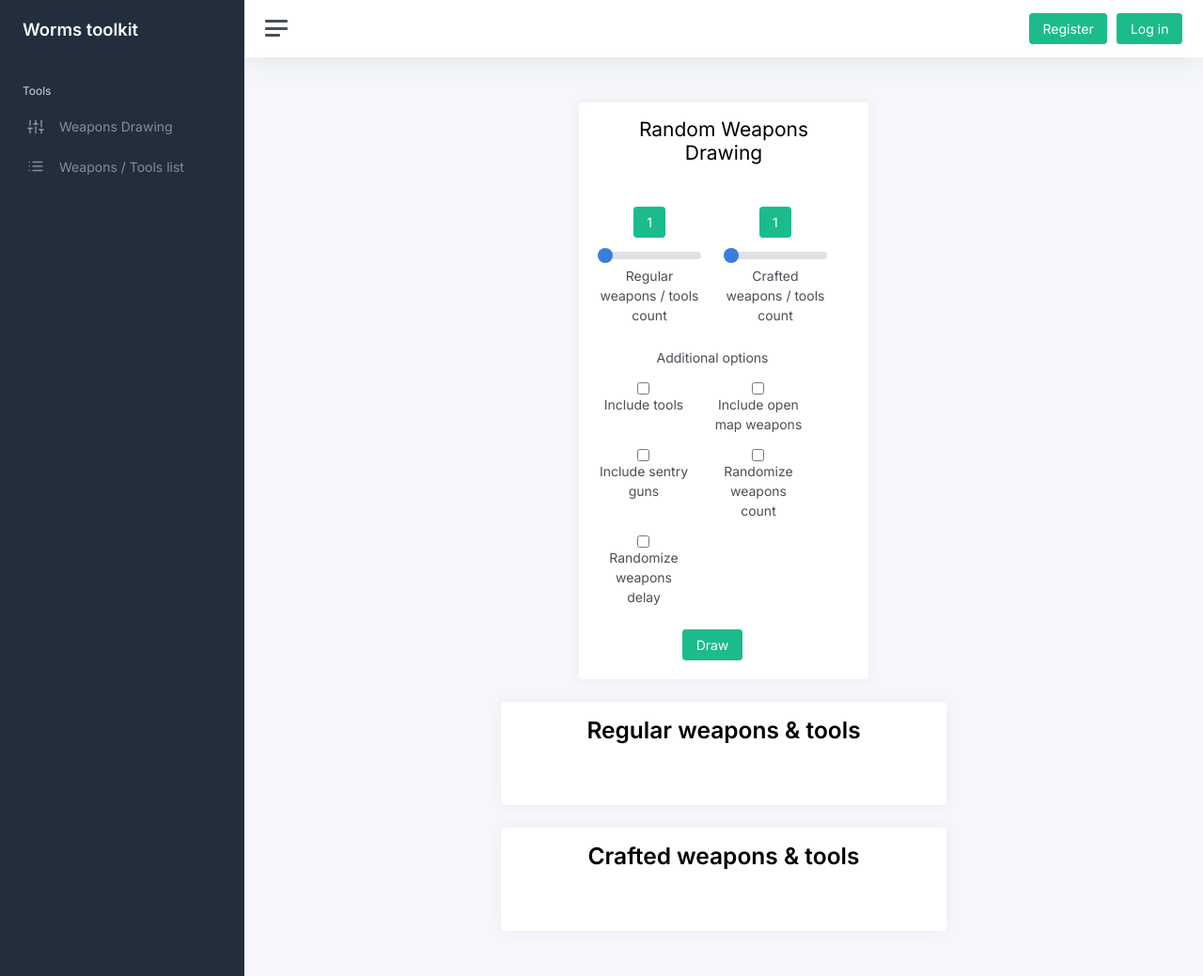
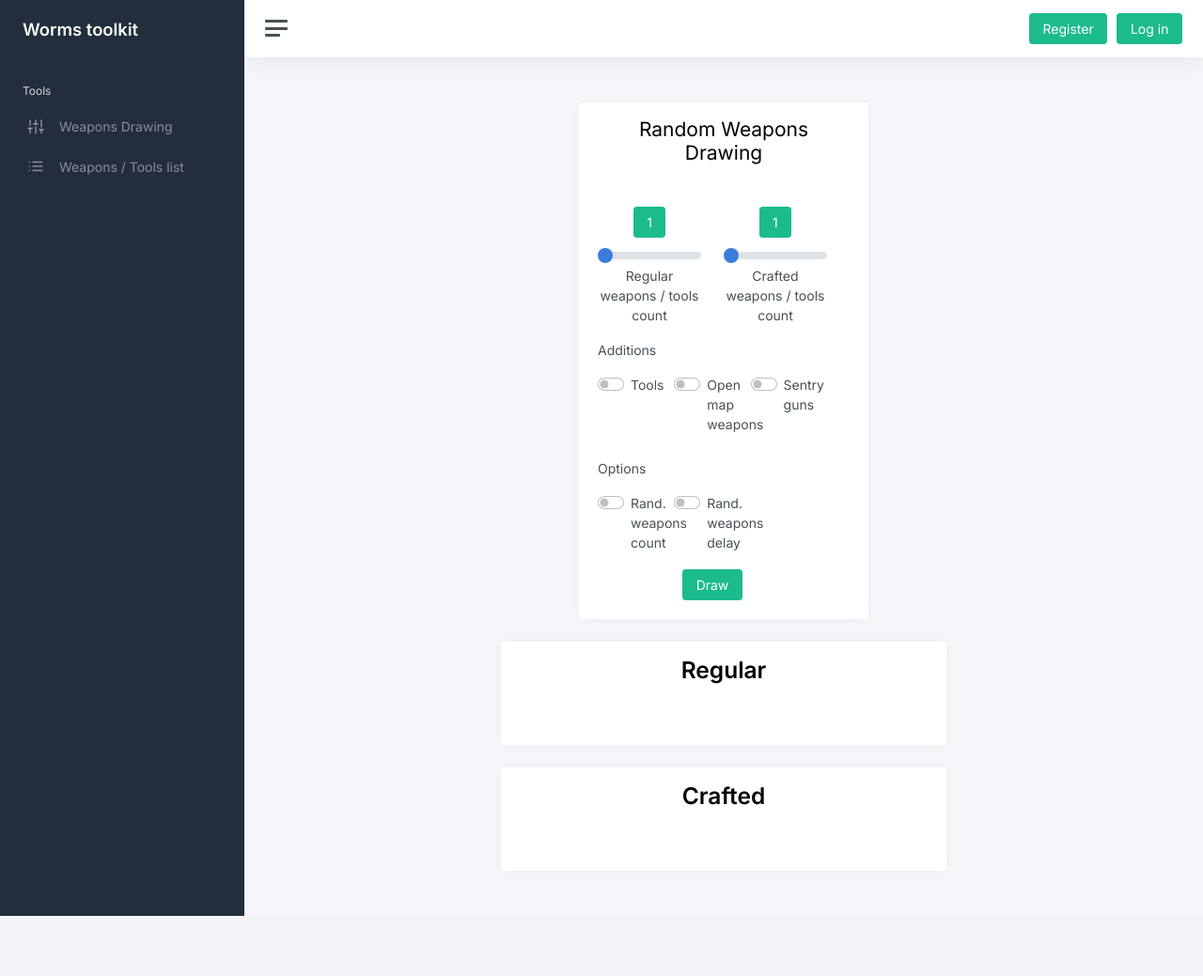
Before and after one commit to Atlis131/worms-sf, a Symfony app: template templates/pages/weapons/random.html.twig in a window 1280 px wide. Shown: the whole page at 94% size. After the commit the page ends 975 px from the top, so only its background shows below. Run offline with Twig, Linux system fonts and the light colour scheme; the template is opened without the code that fills it, so the values that code supplies are empty; some libraries are stand-ins or nearby versions.

Commit message:
Changed checboxes look on random weapons drawing page

```diff
--- a/templates/pages/weapons/random.html.twig
+++ b/templates/pages/weapons/random.html.twig
@@ -45,57 +45,59 @@
                     </div>
                 </div>
 
-                <div class="row mt-4 text-center">
+                <div class="row mt-3">
                     <p>
-                        {{ 'Additional options' }}
+                        {{ 'Additions' }}
                     </p>
                     <div class="col-lg-12 row">
-                        <div class="col-lg-6">
-                            <p>
-                                <input type="checkbox" id="includeTools">
-                                <label for="includeTools">
-                                    {{ "Include tools" }}
+                        <div class="col-lg-4">
+                            <div class="form-check form-switch">
+                                <input class="form-check-input" type="checkbox" id="includeTools">
+                                <label class="form-check-label" for="includeTools">
+                                    {{ "Tools" }}
                                 </label>
-                            </p>
+                            </div>
                         </div>
-                        <div class="col-lg-6">
-                            <p>
-                                <input type="checkbox" id="includeOpenMapWeapons">
+                        <div class="col-lg-4">
+                            <div class="form-check form-switch">
+                                <input class="form-check-input" type="checkbox" id="includeOpenMapWeapons">
                                 <label for="includeOpenMapWeapons">
-                                    {{ "Include open map weapons" }}
+                                    {{ "Open map weapons" }}
                                 </label>
-                            </p>
+                            </div>
+                        </div>
+                        <div class="col-lg-4">
+                            <div class="form-check form-switch">
+                                <input class="form-check-input" type="checkbox" id="includeSentryGuns">
+                                <label for="includeSentryGuns">
+                                    {{ "Sentry guns" }}
+                                </label>
+                            </div>
                         </div>
                     </div>
-                    <div class="col-lg-12 row">
-                        <div class="col-lg-6">
-                            <p>
-                                <input type="checkbox" id="includeSentryGuns">
-                                <label for="includeSentryGuns">
-                                    {{ "Include sentry guns" }}
+                </div>
+                <div class="row mt-4">
+                    <p>
+                        {{ 'Options' }}
+                    </p>
+                    <div class="col-lg-12 row mb-2">
+                        <div class="col-lg-4">
+                            <div class="form-check form-switch">
+                                <input class="form-check-input" type="checkbox" id="randomizeCount">
+                                <label for="randomizeCount">
+                                    {{ "Rand. weapons count" }}
                                 </label>
-                            </p>
+                            </div>
                         </div>
-                        <div class="col-lg-6">
-                            <p>
-                                <input type="checkbox" id="randomizeCount">
-                                <label for="randomizeCount">
-                                    {{ "Randomize weapons count" }}
+                        <div class="col-lg-4">
+                            <div class="form-check form-switch">
+                                <input class="form-check-input" type="checkbox" id="randomizeDelay">
+                                <label for="randomizeDelay">
+                                    {{ "Rand. weapons delay" }}
                                 </label>
-                            </p>
+                            </div>
                         </div>
                     </div>
-                    <div class="col-lg-12 row">
-                        <div class="col-lg-6">
-                            <p>
-                                <input type="checkbox" id="randomizeDelay">
-                                <label for="randomizeDelay">
-                                    {{ "Randomize weapons delay" }}
-                                </label>
-                            </p>
-                        </div>
-                    </div>
-
                 </div>
                 <div class="mt-2 text-center">
                     <button type="button" id="rollButton" class="btn btn-success">
@@ -109,7 +111,7 @@
         <div class="card col-lg-6 offset-lg-3">
             <div class="card-header">
                 <h2 style="font-weight: 600" id="regularWeaponsHeader">
-                    {{ 'Regular weapons & tools' }}
+                    {{ 'Regular' }}
                 </h2>
             </div>
             <div class="card-body row" id="normalWeapons"></div>
@@ -119,7 +121,7 @@
         <div class="card col-lg-6 offset-lg-3">
             <div class="card-header">
                 <h2 style="font-weight: 600" id="craftedWeaponsHeader">
-                    {{ 'Crafted weapons & tools' }}
+                    {{ 'Crafted' }}
                 </h2>
             </div>
             <div class="card-body row" id="craftedWeapons"></div>
@@ -178,14 +180,6 @@
             let randomizeCount = $('#randomizeCount').is(":checked");
             let randomizeDelay = $('#randomizeDelay').is(":checked");
 
-            if (includeTools) {
-                $('#craftedWeaponsHeader').text('Crafted weapons & tools');
-                $('#regularWeaponsHeader').text('Regular weapons & tools');
-            } else {
-                $('#craftedWeaponsHeader').text('Crafted weapons');
-                $('#regularWeaponsHeader').text('Regular weapons');
-            }
-
             let settings = {
                 'url': "{{ path('weapons_random_get') }}",
                 'type': "POST",
```
